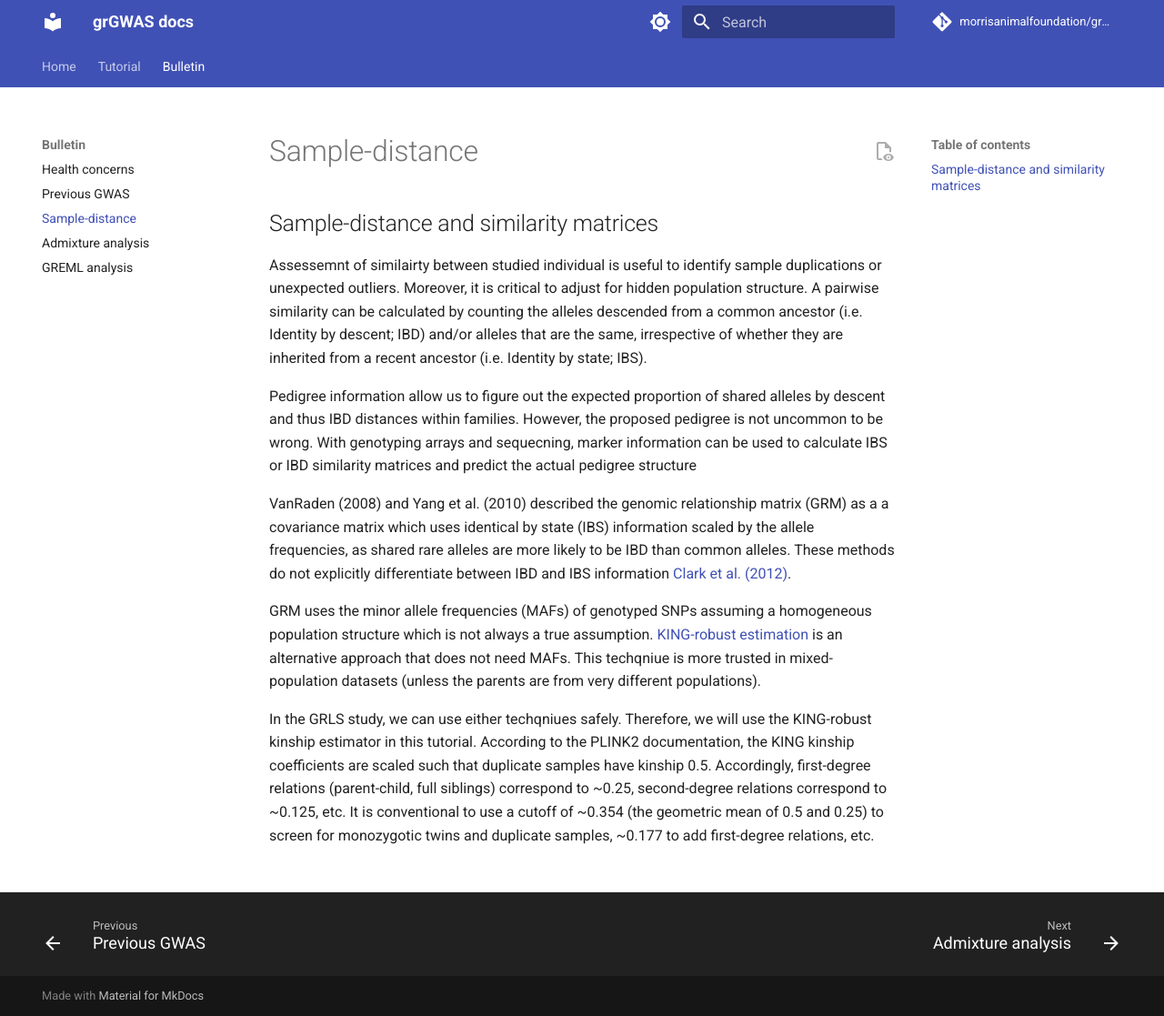
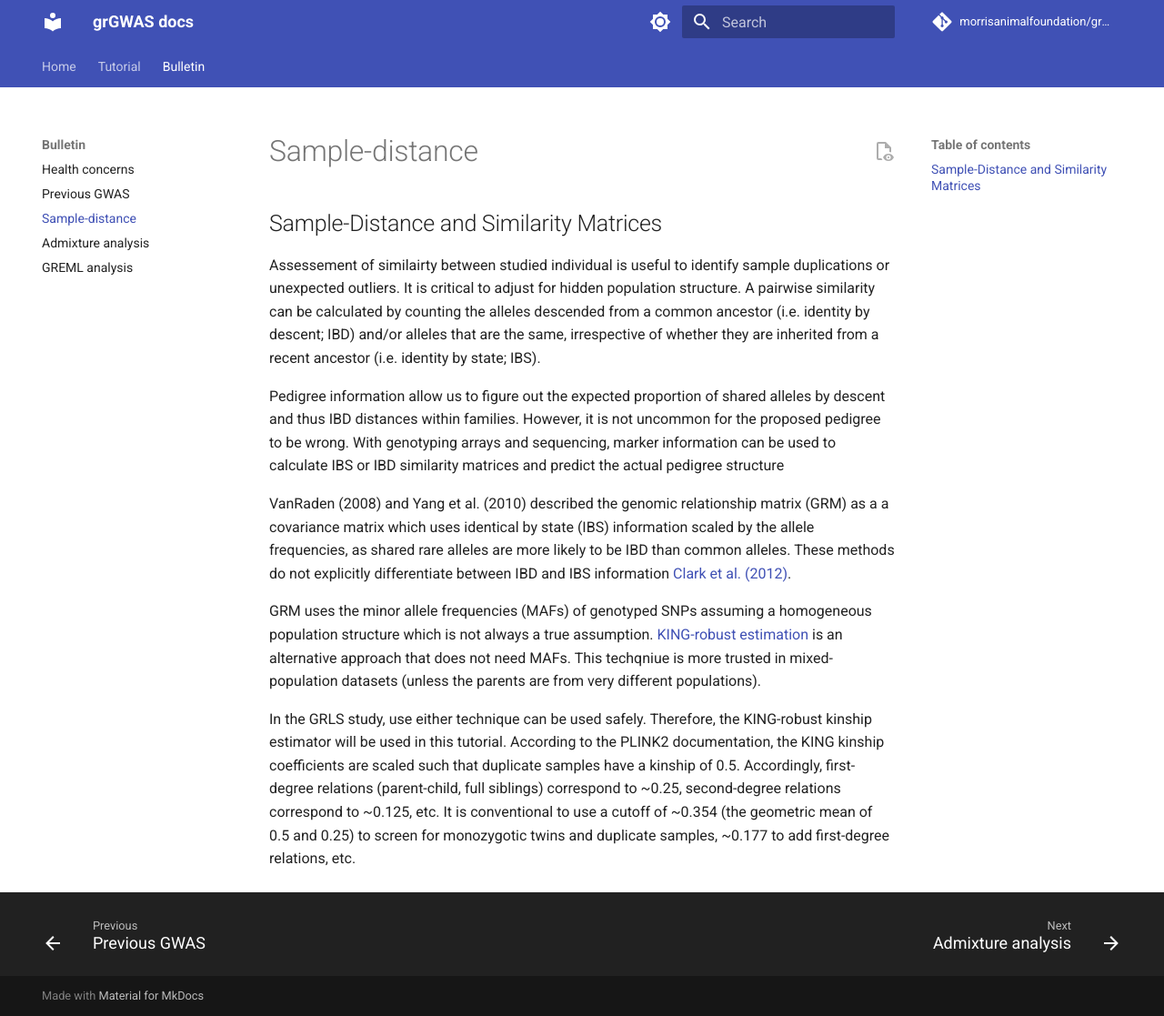
Before and after one commit to morrisanimalfoundation/grGWAS, an MkDocs documentation site: the page built from docs/ext_docs/sample_distance.md, in a window 1280 px wide and 1117 px high. Shown: the whole window at 91% size. Built offline with MkDocs 1.6.1 and Material for MkDocs 9.7.7, drawn with Linux system fonts in a browser that asks for light colours; comment, search, counter and statistics services are not loaded.

Commit message:
Update sample_distance.md
MarComm edits

```diff
--- a/docs/ext_docs/sample_distance.md
+++ b/docs/ext_docs/sample_distance.md
@@ -1,16 +1,16 @@
-## Sample-distance and similarity matrices
+## Sample-Distance and Similarity Matrices
 
-Assessemnt of similairty between studied individual is useful to identify sample duplications or unexpected outliers. Moreover, it is critical to adjust for hidden population structure.
-A pairwise similarity can be calculated by counting the alleles descended from a common ancestor (i.e. Identity by descent; IBD) and/or alleles that are the same, irrespective of whether they are inherited from a recent ancestor (i.e. Identity by state; IBS).
+Assessement of similairty between studied individual is useful to identify sample duplications or unexpected outliers. It is critical to adjust for hidden population structure.
+A pairwise similarity can be calculated by counting the alleles descended from a common ancestor (i.e. identity by descent; IBD) and/or alleles that are the same, irrespective of whether they are inherited from a recent ancestor (i.e. identity by state; IBS).
 
-Pedigree information allow us to figure out the expected proportion of shared alleles by descent and thus IBD distances within families. However, the proposed pedigree is not uncommon to be wrong. With genotyping arrays and sequecning, marker information can be used to calculate IBS or IBD similarity matrices and predict the actual pedigree structure
+Pedigree information allow us to figure out the expected proportion of shared alleles by descent and thus IBD distances within families. However, it is not uncommon for the proposed pedigree to be wrong. With genotyping arrays and sequencing, marker information can be used to calculate IBS or IBD similarity matrices and predict the actual pedigree structure
 
 VanRaden (2008) and Yang et al. (2010) described the genomic relationship matrix (GRM) as a a covariance matrix which uses identical by state (IBS) information scaled by the allele frequencies, as shared rare alleles are more likely to be IBD than common alleles. These methods do not explicitly differentiate between IBD and IBS information [Clark et al. (2012)](https://rune.une.edu.au/web/handle/1959.11/14477).
 
 GRM uses the minor allele frequencies (MAFs) of genotyped SNPs assuming a homogeneous population structure which is not always a true assumption. [KING-robust estimation](https://www.ncbi.nlm.nih.gov/pubmed/20926424) is an alternative approach that does not need MAFs. This techqniue is more trusted in mixed-population datasets (unless the parents are from very different populations).
 
 
-In the GRLS study, we can use either techqniues safely. Therefore, we will use the KING-robust kinship estimator in this tutorial.
-According to the PLINK2 documentation, the KING kinship coefficients are scaled such that duplicate samples have kinship 0.5.
+In the GRLS study, use either technique can be used safely. Therefore, the KING-robust kinship estimator will be used in this tutorial.
+According to the PLINK2 documentation, the KING kinship coefficients are scaled such that duplicate samples have a kinship of 0.5.
 Accordingly, first-degree relations (parent-child, full siblings) correspond to ~0.25, second-degree relations correspond to ~0.125, etc.
 It is conventional to use a cutoff of ~0.354 (the geometric mean of 0.5 and 0.25) to screen for monozygotic twins and duplicate samples, ~0.177 to add first-degree relations, etc.
```
